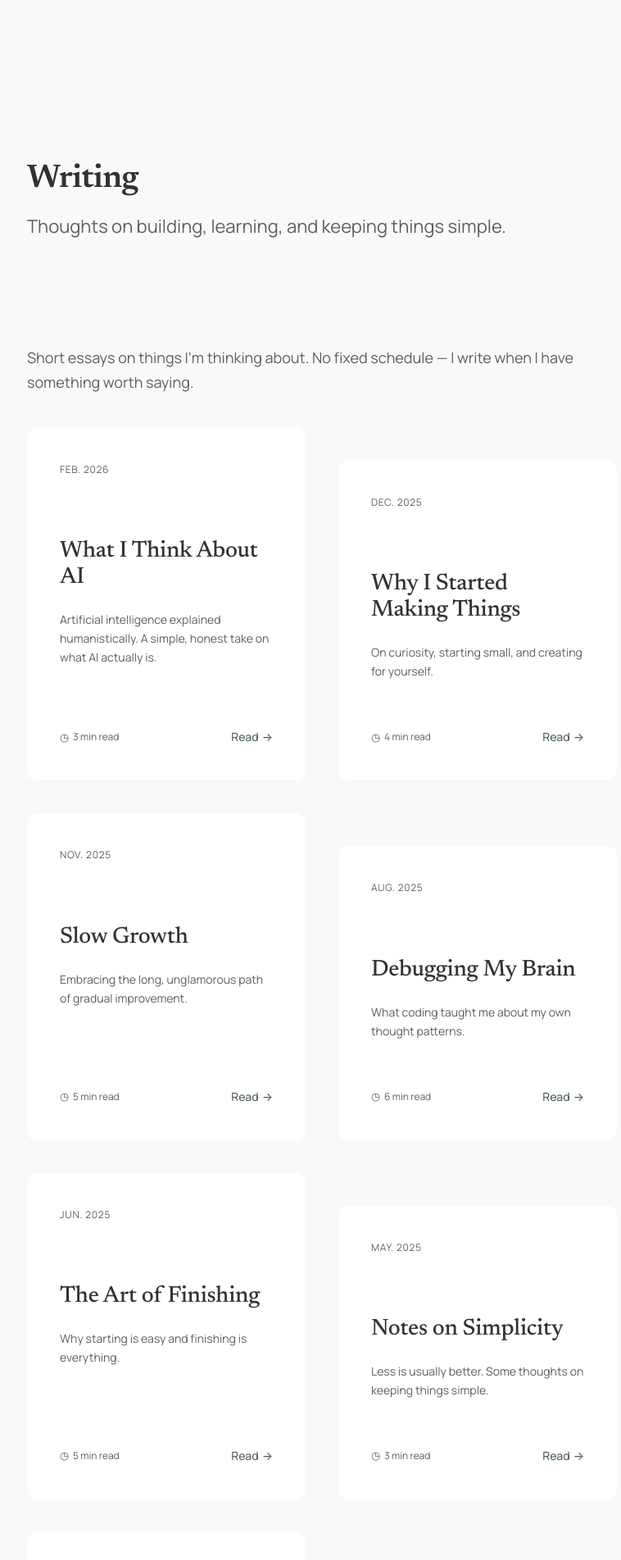
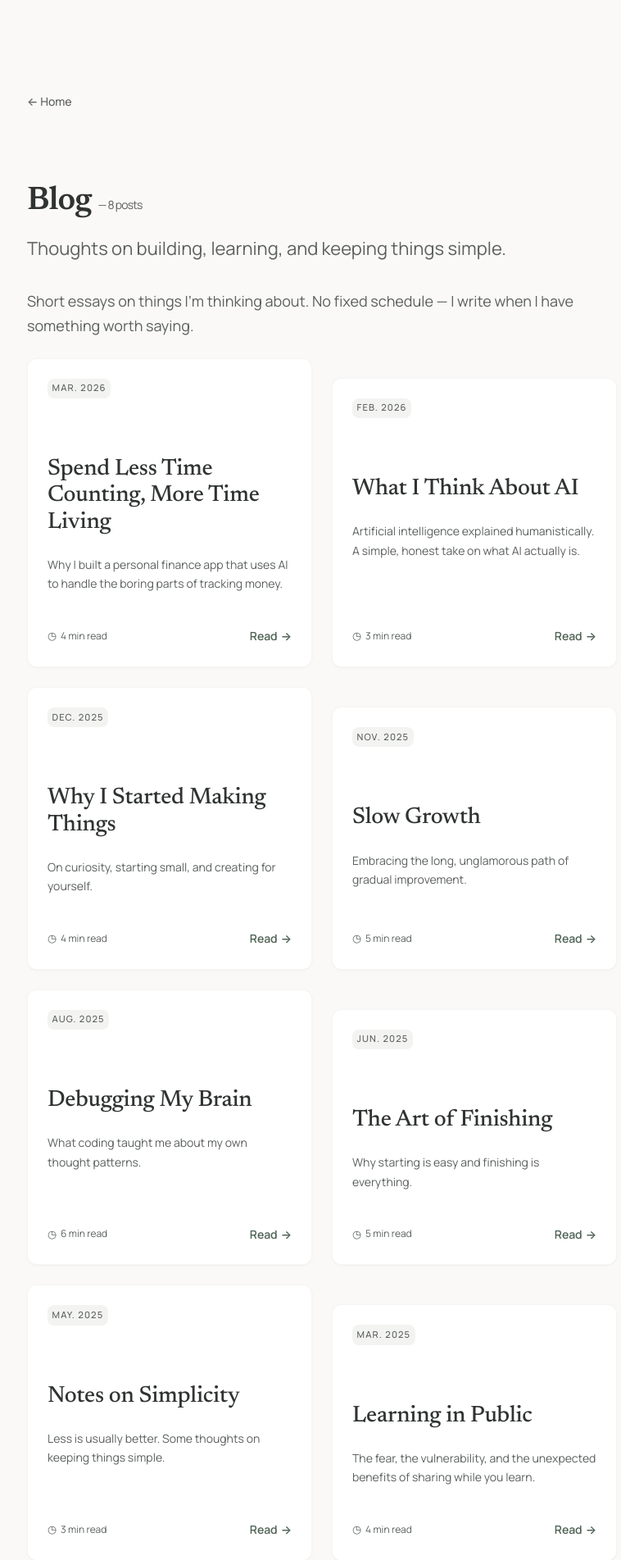
Before and after one commit to sa-munshi/sadab-munshi-personal-site, a PHP site: page /blog in a window 1280 px wide. Shown: the part 68-1971 px from the top of the page at 82% size, without its empty margins (247-1005 px from the left). Run offline with PHP 8.4, Linux system fonts and the light colour scheme.

Commit message:
Blog page improvements: content changes, new post, footer update, animations, SEO
- Remove 'Things I Use Every Day' blog post
- Add new 'Spend Less Time Counting, More Time Living' blog post (March 22, 2026)
- Rename 'Writing' → 'Blog' in nav and throughout site
- Homepage: 'Recent Writing' → 'Latest Posts'
- Add '← Home' back navigation link on blog page
- Add post count near heading (Blog — 8 posts)
- Tighten card spacing and padding
- Add hover state with background shift on cards
- Make card border/shadow more visible
- Style date as small tag with muted color and letter spacing
- Post titles larger for visual hierarchy
- 'Read →' accent color and bolder weight
- Staggered fade-in animations for cards
- Entrance animation on page title and description
- Footer: replace S.M. text with logo PNG, remove social icons and 'Made with patience'
- Update sitemap

Co-authored-by: sa-munshi <237267786+sa-munshi@users.noreply.github.com>
Agent-Logs-Url: https://github.com/sa-munshi/sadab-munshi-personal-site/sessions/377aae45-ae0c-465b-a0e6-9f2d1b0a8c39

```diff
--- a/assets/css/style.css
+++ b/assets/css/style.css
@@ -771,6 +771,16 @@ code {
   z-index: 1;
 }
 
+.footer__logo-link {
+  display: inline-block;
+  margin-bottom: var(--space-md);
+}
+
+.footer__logo-img {
+  height: 32px;
+  width: auto;
+}
+
 .footer__logo {
   font-family: var(--font-heading);
   font-size: var(--text-lg);
--- a/config.php
+++ b/config.php
@@ -30,7 +30,7 @@ return [
         ['url' => '/', 'label' => 'Home'],
         ['url' => '/about/', 'label' => 'About'],
         ['url' => '/now/', 'label' => 'Now'],
-        ['url' => '/blog/', 'label' => 'Writing'],
+        ['url' => '/blog/', 'label' => 'Blog'],
         ['url' => '/projects/', 'label' => 'Projects'],
         ['url' => '/contact/', 'label' => 'Contact'],
     ],
--- a/includes/footer.php
+++ b/includes/footer.php
@@ -1,31 +1,17 @@
 <?php
 /**
  * FOOTER PARTIAL
- * Site footer with social links
+ * Site footer with logo and copyright
  * AI: Edit footer content here, updates all pages
  */
 ?>
 <footer class="footer">
   <div class="container">
-    <span class="footer__logo">S.M.</span>
-
-    <div class="footer__social">
-      <a href="mailto:<?php echo e(config('email')); ?>" class="footer__social-link" aria-label="Email">
-        <svg xmlns="http://www.w3.org/2000/svg" width="20" height="20" viewBox="0 0 24 24" fill="none" stroke="currentColor" stroke-width="2" stroke-linecap="round" stroke-linejoin="round"><rect x="2" y="4" width="20" height="16" rx="2"></rect><path d="m22 7-8.97 5.7a1.94 1.94 0 0 1-2.06 0L2 7"></path></svg>
-      </a>
-      <a href="<?php echo e(config('social.twitter')); ?>" target="_blank" rel="noopener noreferrer" class="footer__social-link" aria-label="X (Twitter)">
-        <svg xmlns="http://www.w3.org/2000/svg" width="20" height="20" viewBox="0 0 24 24" fill="none" stroke="currentColor" stroke-width="2" stroke-linecap="round" stroke-linejoin="round"><path d="M4 4l11.733 16h4.267l-11.733 -16z"></path><path d="M4 20l6.768 -6.768m2.46 -2.46l6.772 -6.772"></path></svg>
-      </a>
-      <a href="<?php echo e(config('social.github')); ?>" target="_blank" rel="noopener noreferrer" class="footer__social-link" aria-label="GitHub">
-        <svg xmlns="http://www.w3.org/2000/svg" width="20" height="20" viewBox="0 0 24 24" fill="none" stroke="currentColor" stroke-width="2" stroke-linecap="round" stroke-linejoin="round"><path d="M9 19c-5 1.5-5-2.5-7-3m14 6v-3.87a3.37 3.37 0 0 0-.94-2.61c3.14-.35 6.44-1.54 6.44-7A5.44 5.44 0 0 0 20 4.77 5.07 5.07 0 0 0 19.91 1S18.73.65 16 2.48a13.38 13.38 0 0 0-7 0C6.27.65 5.09 1 5.09 1A5.07 5.07 0 0 0 5 4.77a5.44 5.44 0 0 0-1.5 3.78c0 5.42 3.3 6.61 6.44 7A3.37 3.37 0 0 0 9 18.13V22"></path></svg>
-      </a>
-      <a href="<?php echo e(config('social.instagram')); ?>" target="_blank" rel="noopener noreferrer" class="footer__social-link" aria-label="Instagram">
-        <svg xmlns="http://www.w3.org/2000/svg" width="20" height="20" viewBox="0 0 24 24" fill="none" stroke="currentColor" stroke-width="2" stroke-linecap="round" stroke-linejoin="round"><rect x="2" y="2" width="20" height="20" rx="5" ry="5"></rect><path d="M16 11.37A4 4 0 1 1 12.63 8 4 4 0 0 1 16 11.37z"></path><line x1="17.5" y1="6.5" x2="17.51" y2="6.5"></line></svg>
-      </a>
-    </div>
+    <a href="/" class="footer__logo-link" aria-label="Sadab Munshi - Home">
+      <img src="/assets/images/logo-S.M.png" alt="Sadab Munshi" class="footer__logo-img" onerror="this.style.display='none'; this.parentNode.innerHTML='S.M.';">
+    </a>
 
     <div class="footer__bottom">
-      <p class="footer__made">Made with patience</p>
       <p>&copy; <span class="current-year"><?php echo date('Y'); ?></span> <?php echo e(config('site_name')); ?></p>
     </div>
   </div>
--- a/pages/blog.php
+++ b/pages/blog.php
@@ -8,6 +8,13 @@ $page_description = 'Writing about what I build, what I break, and what I learn
 
 // Blog posts data - all posts
 $posts = [
+    [
+        'title' => 'Spend Less Time Counting, More Time Living',
+        'slug' => 'spend-less-time-counting',
+        'excerpt' => 'Why I built a personal finance app that uses AI to handle the boring parts of tracking money.',
+        'date' => '2026-03-22',
+        'reading_time' => '4 min read',
+    ],
     [
         'title' => 'What I Think About AI',
         'slug' => 'what-i-think-about-ai',
@@ -57,13 +64,6 @@ $posts = [
         'date' => '2025-03-28',
         'reading_time' => '4 min read',
     ],
-    [
-        'title' => 'Things I Use Every Day',
-        'slug' => 'the-tools-i-use-daily',
-        'excerpt' => 'A simple setup. What works for me, nothing complicated.',
-        'date' => '2025-01-10',
-        'reading_time' => '5 min read',
-    ],
 ];
 
 // Sort posts by date (newest first)
@@ -71,18 +71,62 @@ usort($posts, function($a, $b) {
     return strtotime($b['date']) - strtotime($a['date']);
 });
 
+$post_count = count($posts);
+
 $extra_css = '<style>
 /* ======================== EDITORIAL BLOG ======================== */
+
+/* Back Navigation */
+.blog-back {
+  display: inline-flex;
+  align-items: center;
+  gap: 0.4rem;
+  font-family: var(--font-body);
+  font-size: var(--text-sm);
+  font-weight: var(--weight-medium);
+  color: var(--color-text-secondary);
+  text-decoration: none;
+  margin-bottom: var(--space-md);
+  transition: color var(--transition-fast);
+}
+
+.blog-back:hover {
+  color: var(--color-primary);
+}
+
+/* Page Header — tighter spacing */
+.blog-page .page-header {
+  padding: var(--space-xl) 0 var(--space-sm);
+  margin-bottom: var(--space-sm);
+}
+
+.blog-page .page-header__title {
+  animation: fadeInUp 0.5s ease forwards;
+}
+
+.blog-page .page-header__desc {
+  animation: fadeInUp 0.5s ease forwards;
+  animation-delay: 0.08s;
+  opacity: 0;
+}
+
+/* Post count label */
+.blog-page .page-header__count {
+  font-family: var(--font-body);
+  font-size: var(--text-sm);
+  font-weight: var(--weight-normal);
+  color: var(--color-text-secondary);
+}
 
 .blog-grid {
   display: grid;
   grid-template-columns: 1fr 1fr;
-  gap: var(--space-lg);
-  margin-top: var(--space-lg);
+  gap: var(--space-md);
+  margin-top: var(--space-md);
 }
 
 .blog-grid > *:nth-child(even) {
-  margin-top: var(--space-lg);
+  margin-top: var(--space-md);
 }
 
 /* Blog Card */
@@ -90,17 +134,24 @@ $extra_css = '<style>
   display: flex;
   flex-direction: column;
   text-decoration: none;
-  padding: var(--space-lg);
+  padding: var(--space-md);
   background: var(--color-white);
   border-radius: var(--border-radius);
-  transition: box-shadow var(--transition-normal), transform var(--transition-normal);
+  box-shadow: var(--shadow-sm);
+  border: 1px solid rgba(0, 0, 0, 0.04);
+  transition: box-shadow var(--transition-normal),
+              transform var(--transition-normal),
+              background var(--transition-normal);
   position: relative;
   cursor: pointer;
+  opacity: 0;
+  animation: fadeInUp 0.45s ease forwards;
 }
 
 .blog-card:hover {
   box-shadow: var(--shadow-md);
-  transform: translateY(-2px);
+  transform: translateY(-3px);
+  background: var(--color-surface-low);
 }
 
 /* Card Content */
@@ -110,26 +161,33 @@ $extra_css = '<style>
   flex-direction: column;
 }
 
-/* Meta - Date */
+/* Meta - Date Tag */
 .blog-card__meta {
   display: flex;
   align-items: center;
   gap: 0.5rem;
-  margin-bottom: 0.5rem;
+  margin-bottom: 0.4rem;
+}
+
+.blog-card__date {
   font-family: var(--font-body);
-  font-size: var(--text-xs);
+  font-size: 0.7rem;
+  font-weight: var(--weight-medium);
   color: var(--color-text-secondary);
   text-transform: uppercase;
-  letter-spacing: 0.06em;
+  letter-spacing: 0.1em;
+  background: var(--color-surface-low);
+  padding: 0.15em 0.5em;
+  border-radius: var(--border-radius-sm);
 }
 
-/* Title */
+/* Title — slightly larger */
 .blog-card__title {
   font-family: var(--font-heading);
-  font-size: var(--text-lg);
+  font-size: var(--text-xl);
   font-weight: var(--weight-medium);
   color: var(--color-text);
-  margin: 0 0 0.5rem 0;
+  margin: 0 0 0.4rem 0;
   line-height: var(--leading-tight);
 }
 
@@ -142,12 +200,12 @@ $extra_css = '<style>
   line-height: var(--leading-normal);
 }
 
-/* Footer */
+/* Footer — read time + arrow on same line */
 .blog-card__footer {
   display: flex;
   align-items: center;
   justify-content: space-between;
-  margin-top: var(--space-sm);
+  margin-top: auto;
   padding-top: var(--space-sm);
 }
 
@@ -165,19 +223,29 @@ $extra_css = '<style>
   font-size: 0.8rem;
 }
 
-/* Read More */
+/* Read More — accent color, bolder */
 .blog-card__arrow {
   display: flex;
   align-items: center;
   gap: 0.25rem;
   font-family: var(--font-body);
   font-size: var(--text-sm);
-  font-weight: var(--weight-medium);
+  font-weight: var(--weight-semibold);
   color: var(--color-primary);
+  transition: gap var(--transition-fast);
 }
 
 .blog-card__arrow::after {
   content: "→";
+  transition: transform 0.2s;
+}
+
+.blog-card:hover .blog-card__arrow {
+  gap: 0.5rem;
+}
+
+.blog-card:hover .blog-card__arrow::after {
+  transform: translateX(3px);
 }
 
 /* Featured same as regular */
@@ -196,7 +264,31 @@ $extra_css = '<style>
   line-height: var(--leading-normal);
   color: var(--color-text-secondary);
   max-width: 65ch;
-  margin-bottom: var(--space-sm);
+  margin-bottom: var(--space-xs);
+  animation: fadeInUp 0.5s ease forwards;
+  animation-delay: 0.15s;
+  opacity: 0;
+}
+
+/* Staggered card animations */
+.blog-card:nth-child(1) { animation-delay: 0.10s; }
+.blog-card:nth-child(2) { animation-delay: 0.18s; }
+.blog-card:nth-child(3) { animation-delay: 0.26s; }
+.blog-card:nth-child(4) { animation-delay: 0.34s; }
+.blog-card:nth-child(5) { animation-delay: 0.42s; }
+.blog-card:nth-child(6) { animation-delay: 0.50s; }
+.blog-card:nth-child(7) { animation-delay: 0.58s; }
+.blog-card:nth-child(8) { animation-delay: 0.66s; }
+
+@keyframes fadeInUp {
+  from {
+    opacity: 0;
+    transform: translateY(16px);
+  }
+  to {
+    opacity: 1;
+    transform: translateY(0);
+  }
 }
 
 /* ======================== Responsive ======================== */
@@ -210,11 +302,14 @@ $extra_css = '<style>
 }
 </style>';
 ?>
-<div class="container page-content">
+<div class="container page-content blog-page">
+
+  <!-- Back Navigation -->
+  <a href="/" class="blog-back">← Home</a>
 
   <!-- Page Header -->
   <header class="page-header">
-    <h1 class="page-header__title">Writing</h1>
+    <h1 class="page-header__title">Blog <span class="page-header__count">— <?php echo $post_count; ?> posts</span></h1>
     <p class="page-header__desc">Thoughts on building, learning, and keeping things simple.</p>
   </header>
 
```
Also changed, not shown: pages/blog/spend-less-time-counting.php (added, +69 -0 lines), pages/blog/the-tools-i-use-daily.php (deleted, +0 -93 lines), pages/home.php (+8 -8 lines), sitemap.xml (+8 -2 lines).
